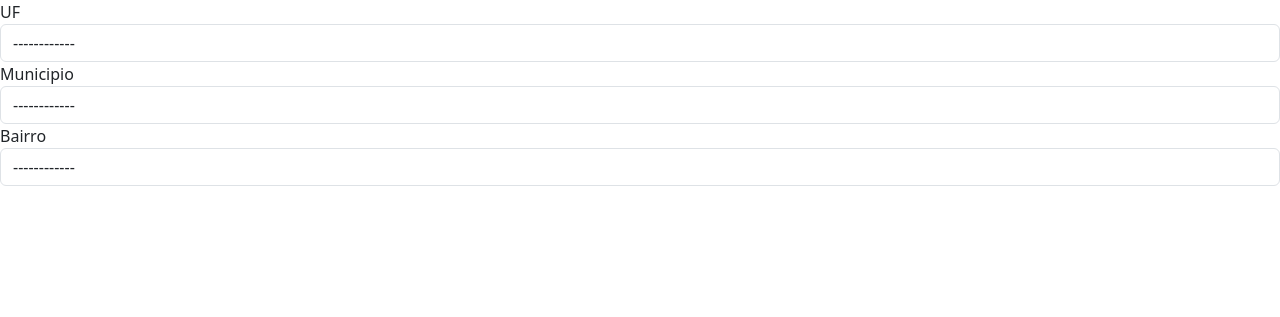
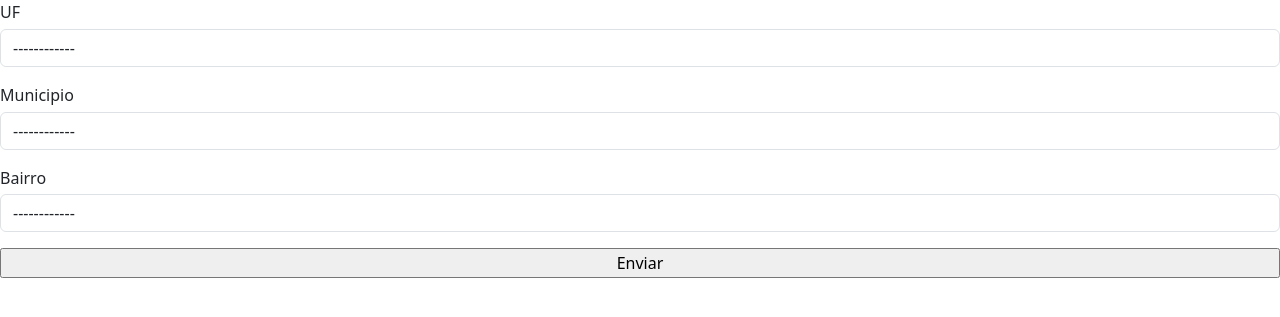
Before and after one commit to Isaquesantos7/form-django-jquery, a Django app: page /index/ in a window 1280 px wide. Shown: the top 317 px of the page. Run offline with Django 5.2, Linux system fonts and the light colour scheme; data comes from the database, SQL or seed files in the repository; some libraries are stand-ins or nearby versions.

Commit message:
finalizado

```diff
--- a/static/style.css
+++ b/static/style.css
@@ -0,0 +1,12 @@
+.form {
+    display: flex;
+    flex-direction: column;
+    gap: 1rem;
+}
+
+.div-form {
+    display: flex;
+    flex-direction: column;
+    flex-wrap: nowrap;
+    gap: 0.3rem;
+}
--- a/templates/formulario.html
+++ b/templates/formulario.html
@@ -1,6 +1,6 @@
 <form class="form" method="post">
     {% csrf_token %}
-    <div>
+    <div class="div-form">
         <label for="uf">UF</label>
         <select class="form-control" name="uf" id="uf">
             <option value="">------------</option>
@@ -10,17 +10,19 @@
         </select>
     </div>
 
-    <div>
+    <div class="div-form">
         <label for="municipio">Municipio</label>
         <select class="form-control" name="municipio" id="municipio">
             <option value="">------------</option>
         </select>
     </div>
 
-    <div>
+    <div class="div-form">
         <label for="bairro">Bairro</label>
         <select class="form-control" name="bairro" id="bairro">
             <option value="">------------</option>
         </select>
     </div>
+
+    <input type="submit" value="Enviar">
 </form>
```
